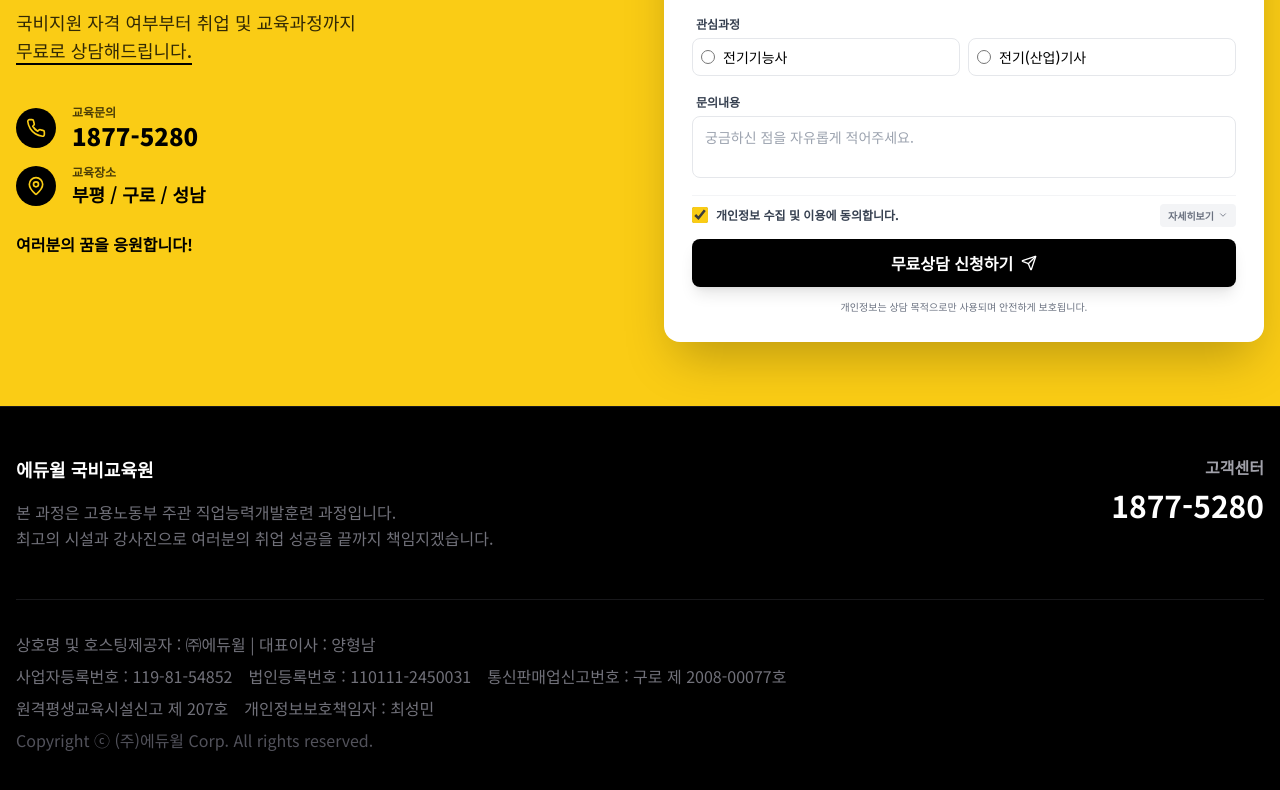
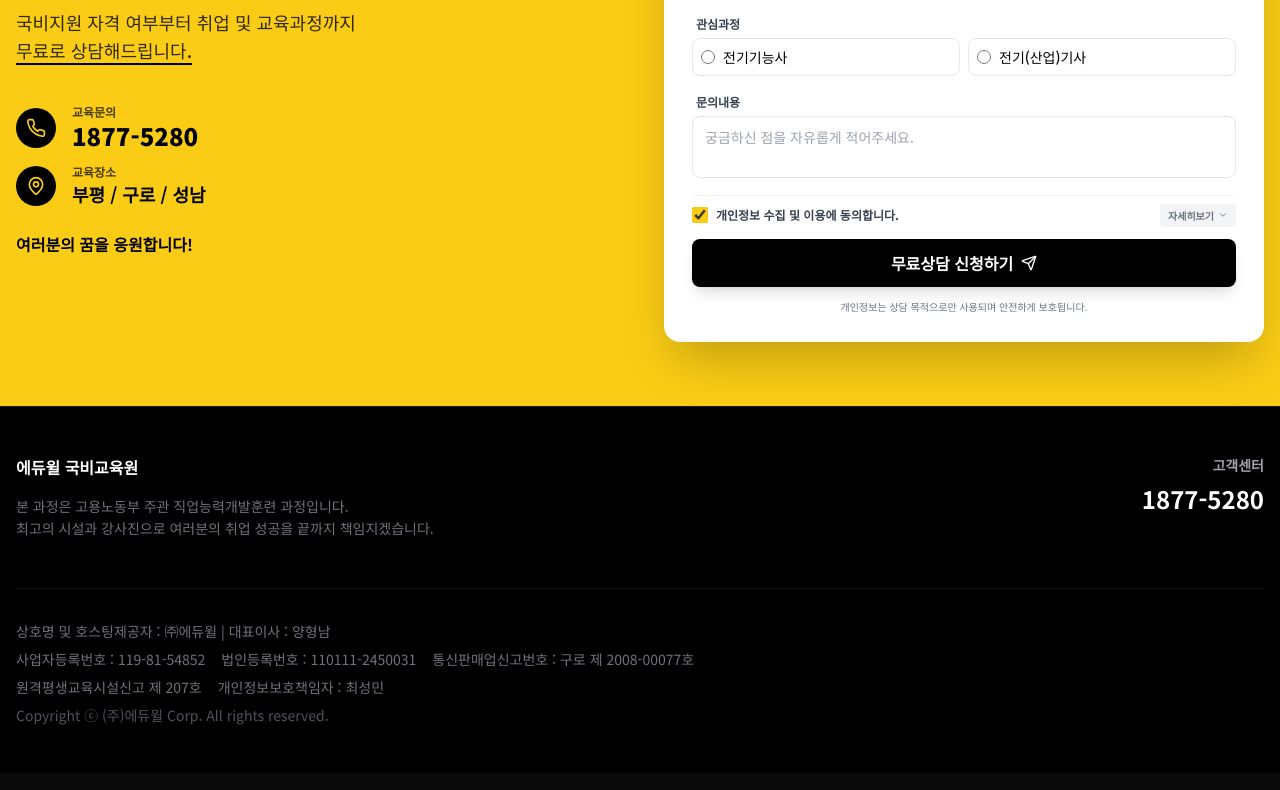
Before and after one commit to dvdkkk/electricity_eduwill, a React (Vite) app: page / in a window 1280 px wide. Shown: the part 5371-6161 px from the top of the page. Built offline with nearby package versions, Linux system fonts and the light colour scheme.

Commit message:
refactor: Adjust typography for better readability
Modify font sizes and weights in navigation and footer components to improve visual hierarchy and readability across different screen sizes.

```diff
--- a/components/Footer.tsx
+++ b/components/Footer.tsx
@@ -2,11 +2,11 @@ import React from 'react';
 
 export const Footer: React.FC = () => {
   return (
-    <footer className="bg-black text-zinc-500 py-12 border-t border-zinc-900 text-base">
+    <footer className="bg-black text-zinc-500 py-12 border-t border-zinc-900 text-sm">
       <div className="container mx-auto px-4">
         <div className="grid md:grid-cols-2 gap-8 mb-8">
             <div>
-                <h5 className="text-white font-bold mb-4 text-lg">에듀윌 국비교육원</h5>
+                <h5 className="text-white font-bold mb-4 text-base">에듀윌 국비교육원</h5>
                 <p className="leading-relaxed mb-4">
                     본 과정은 고용노동부 주관 직업능력개발훈련 과정입니다.<br/>
                     최고의 시설과 강사진으로 여러분의 취업 성공을 끝까지 책임지겠습니다.
@@ -14,11 +14,11 @@ export const Footer: React.FC = () => {
             </div>
             <div className="md:text-right">
                 <p className="font-bold text-zinc-400 mb-2">고객센터</p>
-                <p className="text-3xl font-bold text-white">1877-5280</p>
+                <p className="text-2xl font-bold text-white">1877-5280</p>
             </div>
         </div>
 
-        <div className="border-t border-zinc-900 pt-8 space-y-2 text-sm md:text-base">
+        <div className="border-t border-zinc-900 pt-8 space-y-2 text-xs md:text-sm">
             <p>상호명 및 호스팅제공자 : ㈜에듀윌 | 대표이사 : 양형남</p>
             <div className="flex flex-wrap gap-x-4 gap-y-1">
                 <p>사업자등록번호 : 119-81-54852</p>
--- a/components/Navigation.tsx
+++ b/components/Navigation.tsx
@@ -85,7 +85,7 @@ export const Navigation: React.FC = () => {
             <a
               key={link.name}
               href={link.href}
-              className="text-xl text-gray-300 hover:text-yellow-400 font-medium py-2 border-b border-zinc-800"
+              className="text-lg text-gray-300 hover:text-yellow-400 font-medium py-2 border-b border-zinc-800"
               onClick={(e) => handleNavClick(e, link.href)}
             >
               {link.name}
@@ -93,7 +93,7 @@ export const Navigation: React.FC = () => {
           ))}
           <a
             href="#consultation"
-            className="bg-yellow-400 text-black text-center py-3 rounded-md font-bold text-lg"
+            className="bg-yellow-400 text-black text-center py-3 rounded-md font-bold text-base"
             onClick={(e) => handleNavClick(e, '#consultation')}
           >
             무료상담 신청하기
```
